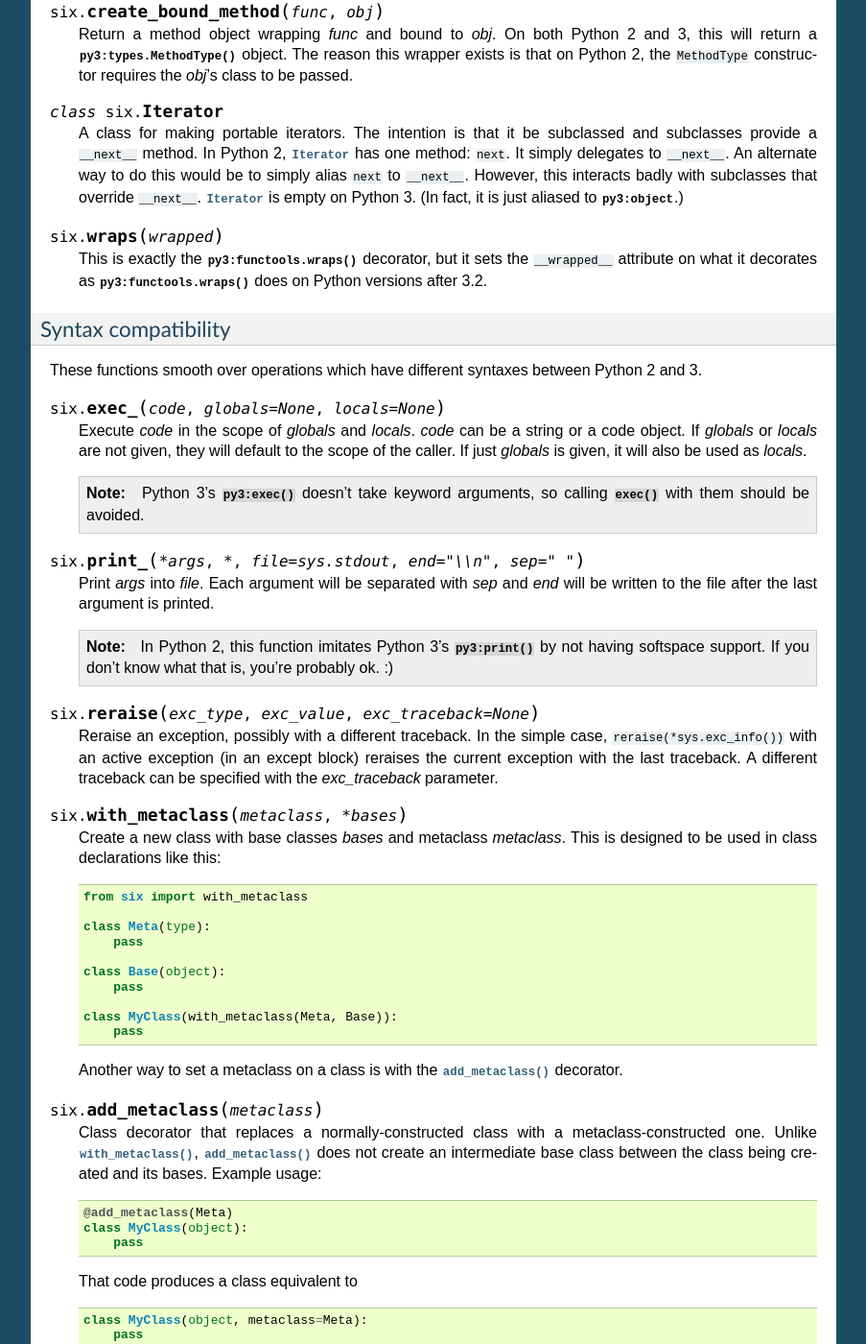
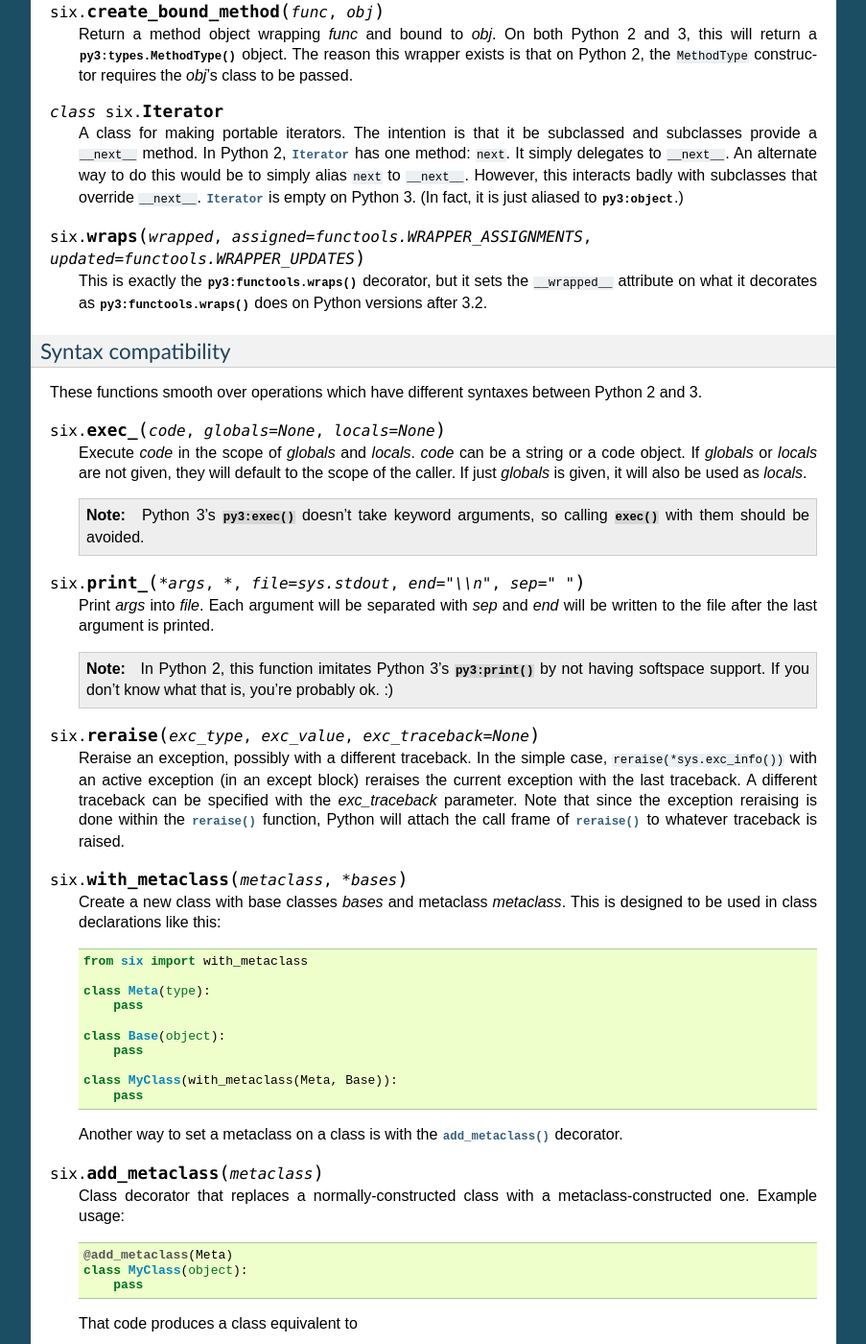
Before and after one commit to vikt0rs/six, a Sphinx documentation site: the page built from documentation/index.rst, in a window 1280 px wide and 1400 px high, scrolled down 2709 px. Shown: the whole window at 96% size, without its empty margins (198-1101 px from the left). Built offline with Sphinx 7.4.7, drawn with Linux system fonts in a browser that asks for light colours; some of the changed text lies outside the part shown.

Commit message:
updated 1.8.0

```diff
--- a/documentation/index.rst
+++ b/documentation/index.rst
@@ -222,7 +222,7 @@
    aliased to :class:`py3:object`.)
 
 
-.. function:: wraps(wrapped)
+.. function:: wraps(wrapped, assigned=functools.WRAPPER_ASSIGNMENTS, updated=functools.WRAPPER_UPDATES)
 
    This is exactly the :func:`py3:functools.wraps` decorator, but it sets the
    ``__wrapped__`` attribute on what it decorates as :func:`py3:functools.wraps`
@@ -266,7 +266,10 @@
    Reraise an exception, possibly with a different traceback.  In the simple
    case, ``reraise(*sys.exc_info())`` with an active exception (in an except
    block) reraises the current exception with the last traceback.  A different
-   traceback can be specified with the *exc_traceback* parameter.
+   traceback can be specified with the *exc_traceback* parameter.  Note that
+   since the exception reraising is done within the :func:`reraise` function,
+   Python will attach the call frame of :func:`reraise` to whatever traceback is
+   raised.
 
 
 .. function:: with_metaclass(metaclass, *bases)
@@ -292,9 +295,7 @@
 .. function:: add_metaclass(metaclass)
 
    Class decorator that replaces a normally-constructed class with a
-   metaclass-constructed one.  Unlike :func:`with_metaclass`,
-   :func:`add_metaclass` does not create an intermediate base class between the
-   class being created and its bases. Example usage: ::
+   metaclass-constructed one.  Example usage: ::
 
        @add_metaclass(Meta)
        class MyClass(object):
```
Also changed, not shown: other parts of documentation/index.rst (+13 -0 lines), six.py (+19 -4 lines), test_six.py (+13 -0 lines), 1 other file.
